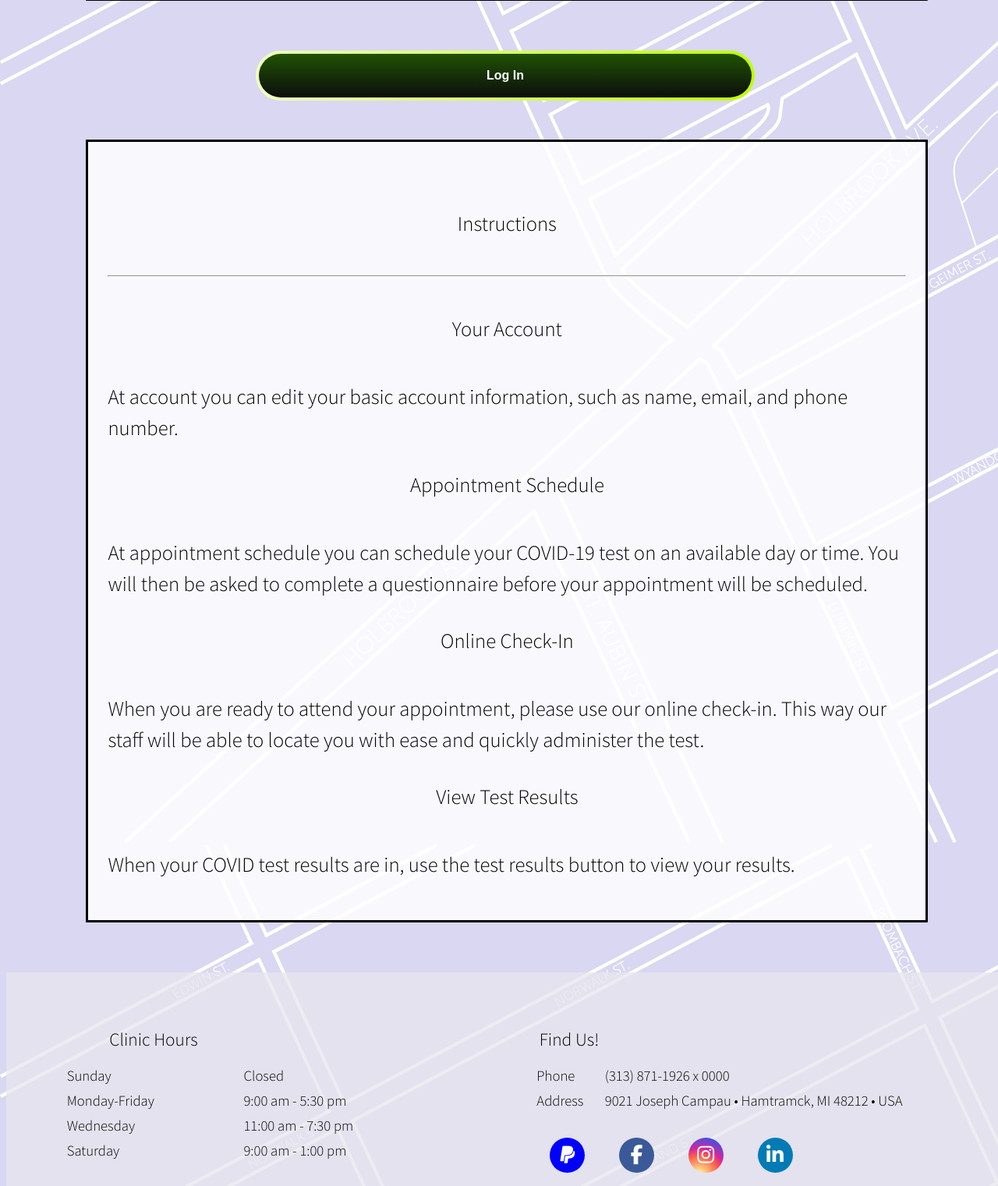
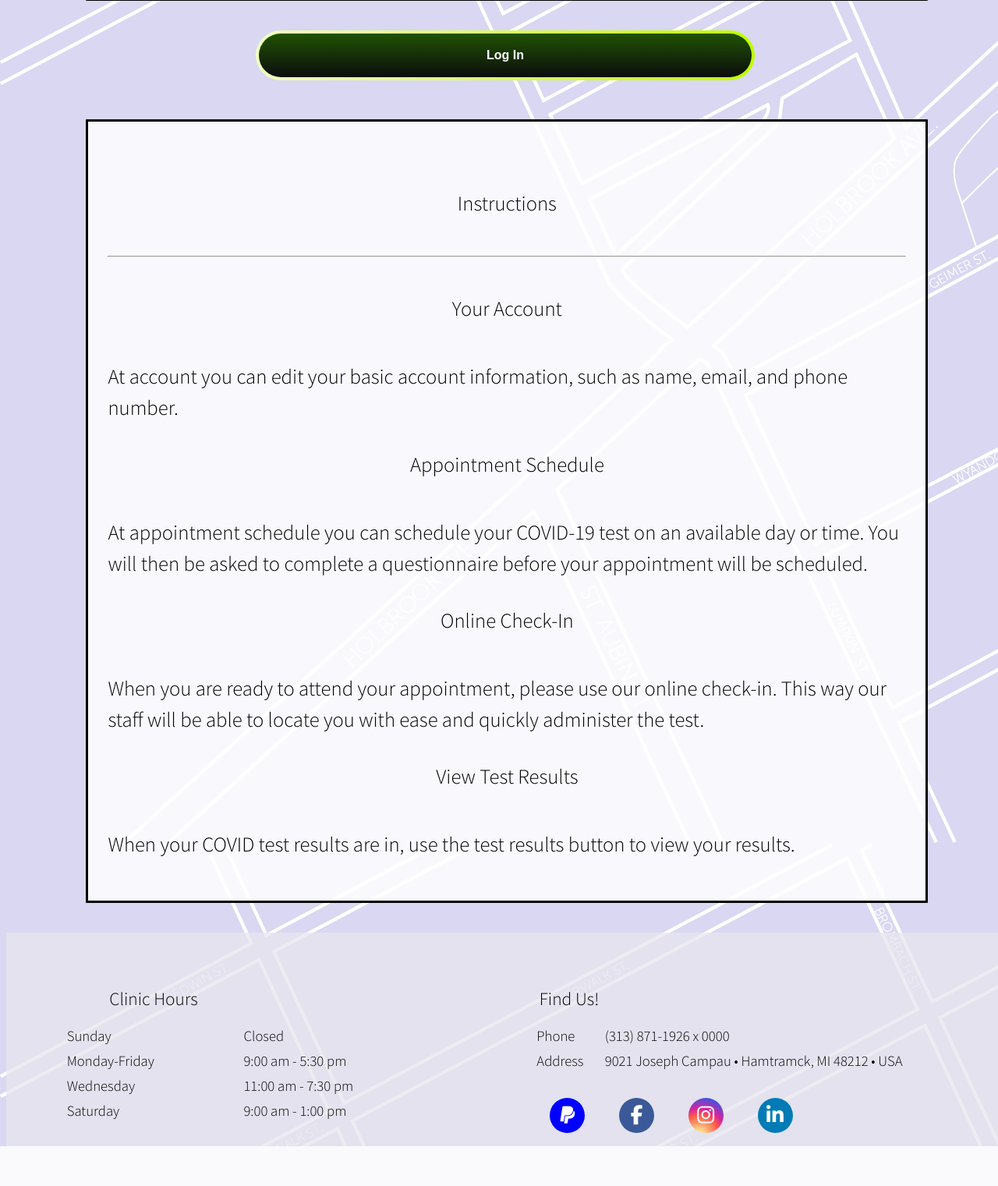
Before and after one commit to aliasadi84/Covid-19-Testing-Registration-Website, a PHP site: page / in a window 1280 px wide; the page is wider, and only the part inside the window is pictured. Shown: the part 754-2275 px from the top of that part at 78% size. After the commit the page ends 2224 px from the top of that part, so only its background shows below. Run offline with PHP 8.4, Linux system fonts and the light colour scheme; some libraries are stand-ins or nearby versions.

Commit message:
Update main.css

```diff
--- a/assets/css/main.css
+++ b/assets/css/main.css
@@ -72,7 +72,7 @@ div.hero-image {
  .home { /* use div class="home"*/
   padding: 25px;
   border-radius: 1px 1px;
-  margin-bottom: 5%;
+  margin-bottom: 3%;
   border-style: solid;
   border-color:black;
   background-color: rgba(255, 255, 255, 0.856);
```
